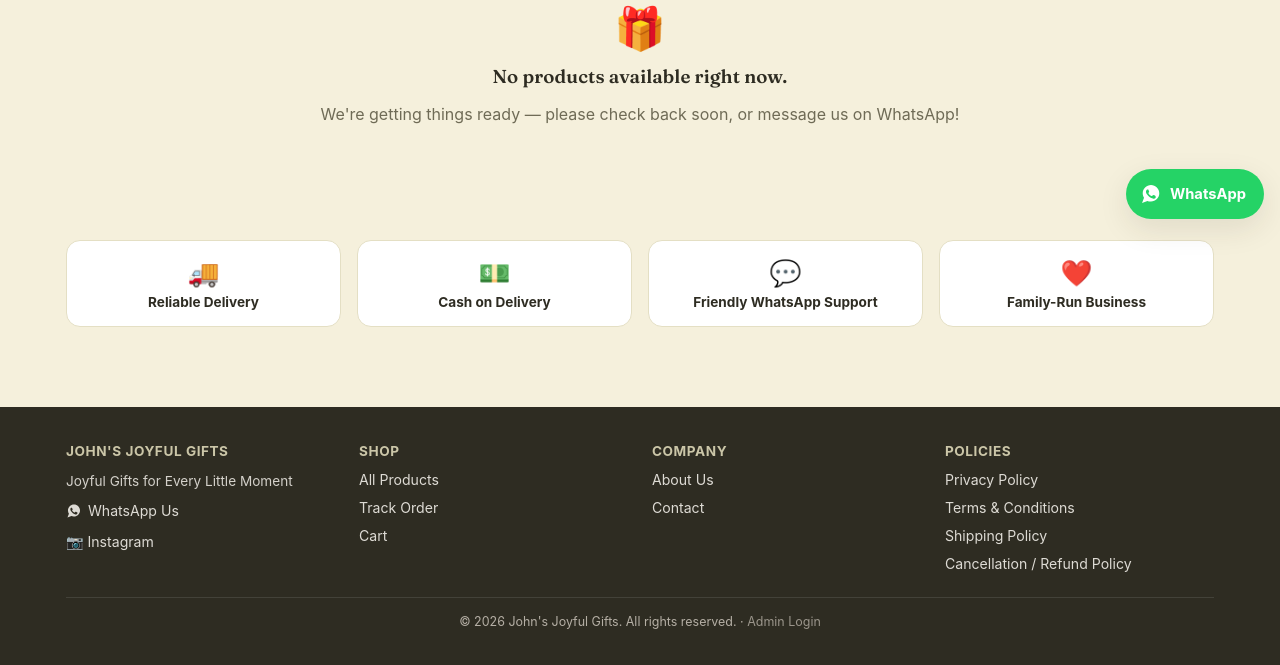
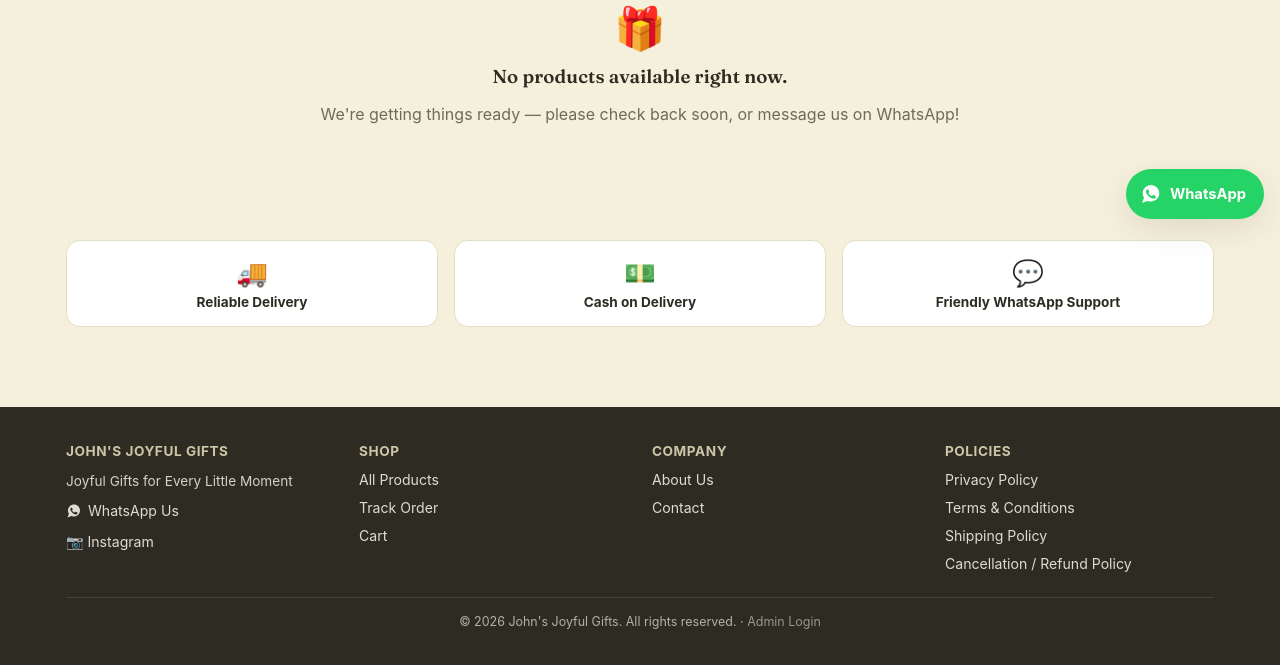
Before and after one commit to johnsjoyfulgifts/johns-joyful-gifts, a FastAPI app: page / in a window 1280 px wide. Shown: the part 561-1226 px from the top of the page. Run offline with FastAPI, Linux system fonts and the light colour scheme; data that the repository does not hold is empty.

Commit message:
Remove "Family-Run Business" trust badge from homepage
Co-Authored-By: Claude Sonnet 5 <noreply@anthropic.com>

```diff
--- a/app/static/css/style.css
+++ b/app/static/css/style.css
@@ -207,7 +207,7 @@ main { flex: 1; }
 
 /* Trust section */
 .trust-grid { display: grid; grid-template-columns: repeat(2, 1fr); gap: 16px; }
-@media (min-width: 640px) { .trust-grid { grid-template-columns: repeat(4, 1fr); } }
+@media (min-width: 640px) { .trust-grid { grid-template-columns: repeat(3, 1fr); } }
 .trust-item { background: var(--color-surface); border-radius: var(--radius-md); padding: 16px; text-align: center; border: 1px solid var(--color-border); }
 .trust-item__icon { font-size: 1.6rem; margin-bottom: 6px; }
 .trust-item__title { font-weight: 700; font-size: 0.85rem; }
--- a/app/templates/customer/home.html
+++ b/app/templates/customer/home.html
@@ -78,7 +78,6 @@
       <div class="trust-item"><div class="trust-item__icon">🚚</div><div class="trust-item__title">Reliable Delivery</div></div>
       <div class="trust-item"><div class="trust-item__icon">💵</div><div class="trust-item__title">Cash on Delivery</div></div>
       <div class="trust-item"><div class="trust-item__icon">💬</div><div class="trust-item__title">Friendly WhatsApp Support</div></div>
-      <div class="trust-item"><div class="trust-item__icon">❤️</div><div class="trust-item__title">Family-Run Business</div></div>
     </div>
   </section>
 </div>
```
